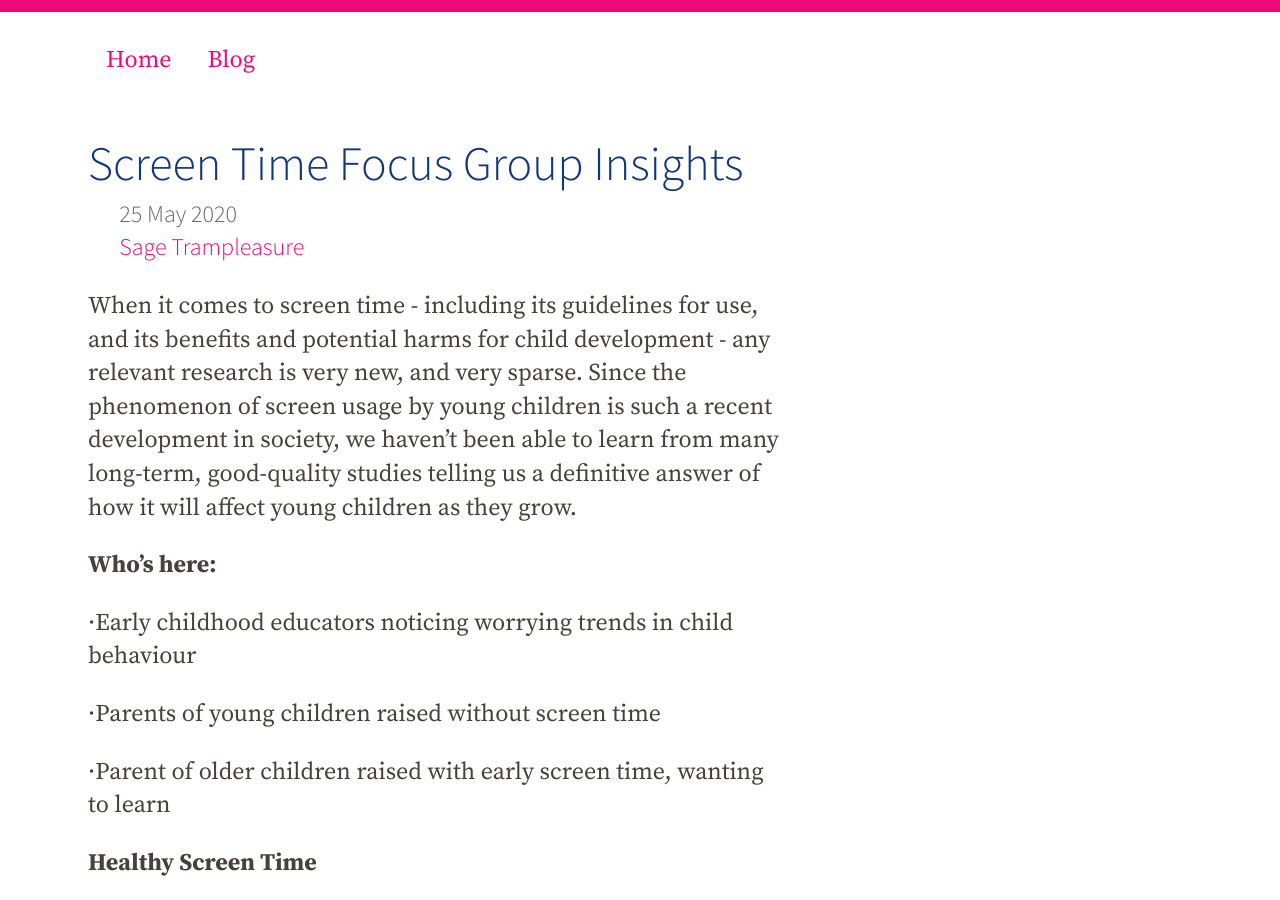
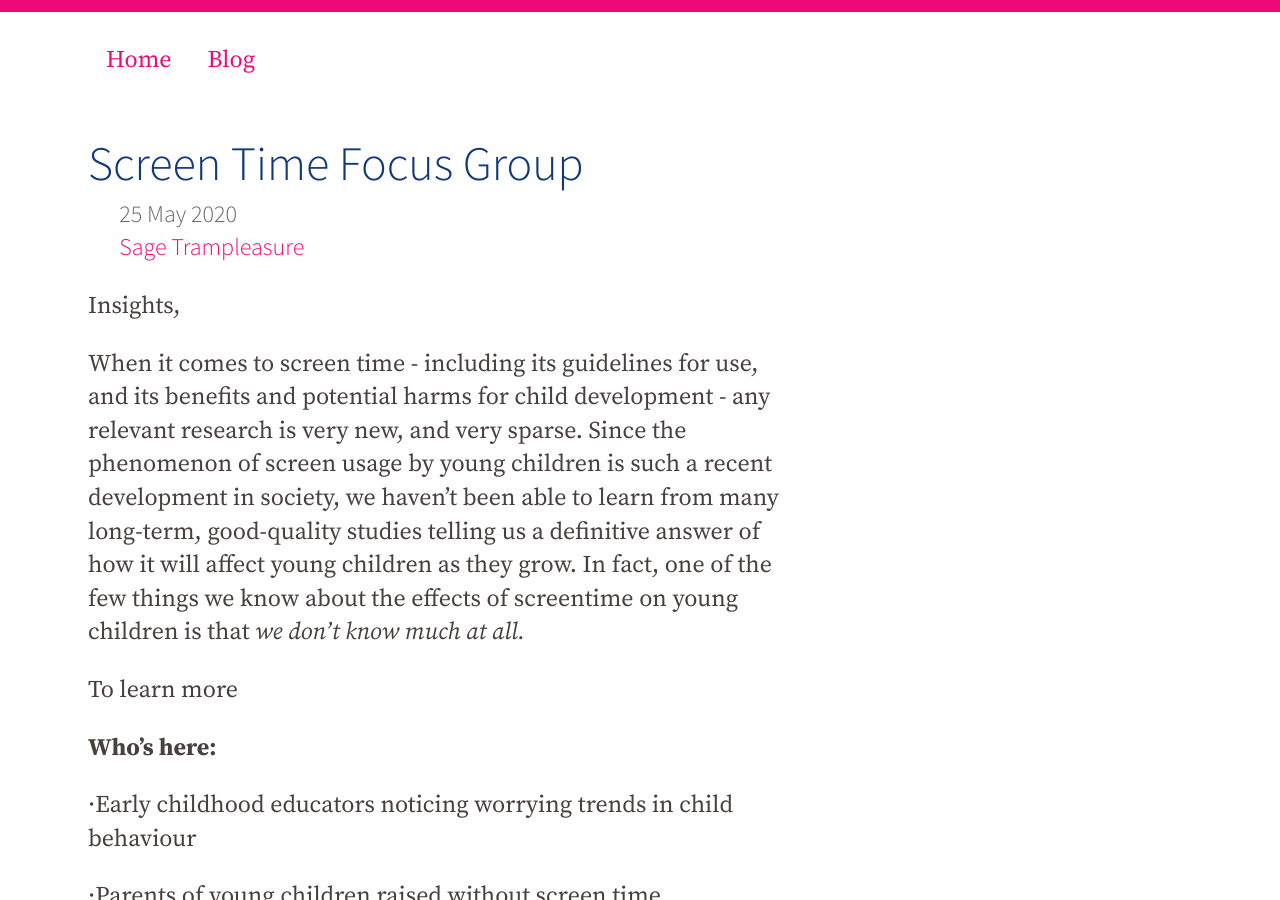
Before and after one commit to famliy-screen-time/familyscreentime.ca, a Jekyll site: the page built from _posts/2020-05-25-screen-time-focus-group-insights.md, in a window 1280 px wide and 900 px high. Built offline with Jekyll 4.4.1, drawn with Linux system fonts in a browser that asks for light colours; nearby versions of some CDN libraries.

Commit message:
Update Blog “2020-05-25-screen-time-focus-group-insights”

```diff
--- a/_posts/2020-05-25-screen-time-focus-group-insights.md
+++ b/_posts/2020-05-25-screen-time-focus-group-insights.md
@@ -1,10 +1,16 @@
 ---
 layout: post
-title: Screen Time Focus Group Insights
+title: Screen Time Focus Group
 date: 2020-05-25T01:57:44.332Z
 author: sagetrampleasure
 ---
-When it comes to screen time - including its guidelines for use, and its benefits and potential harms for child development - any relevant research is very new, and very sparse. Since the phenomenon of screen usage by young children is such a recent development in society, we haven't been able to learn from many long-term, good-quality studies telling us a definitive answer of how it will affect young children as they grow.
+Insights,
+
+
+
+When it comes to screen time - including its guidelines for use, and its benefits and potential harms for child development - any relevant research is very new, and very sparse. Since the phenomenon of screen usage by young children is such a recent development in society, we haven't been able to learn from many long-term, good-quality studies telling us a definitive answer of how it will affect young children as they grow. In fact, one of the few things we know about the effects of screentime on young children is that *we don't know much at all.*
+
+To learn more
 
 
 
```
